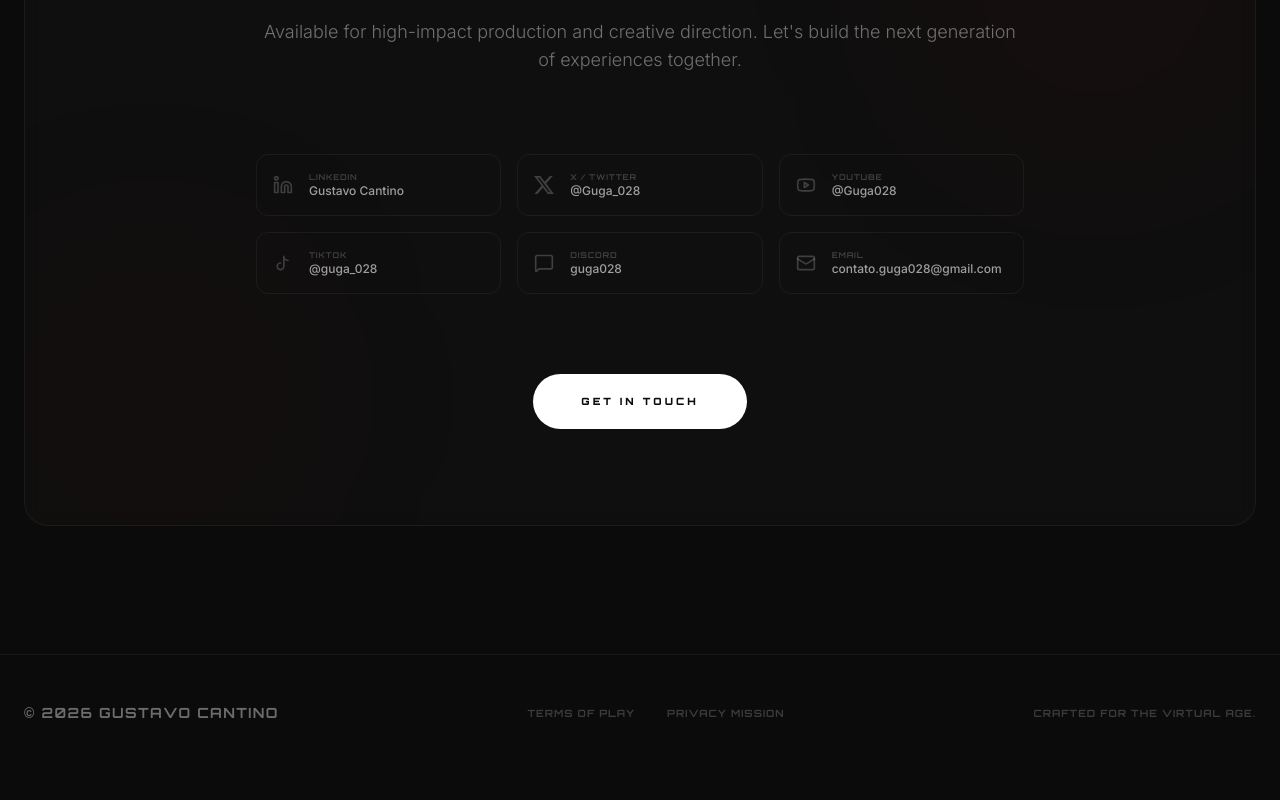
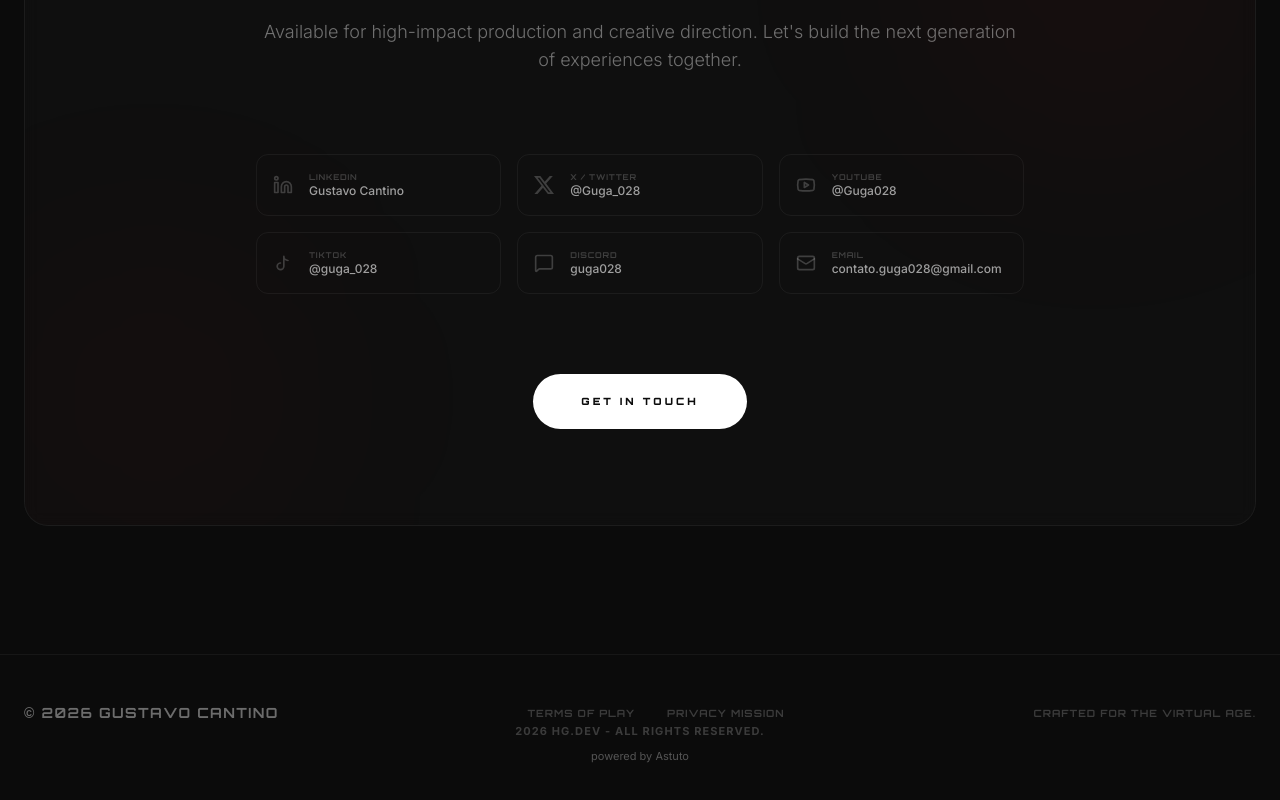
Before and after one commit to astuto7k/portifolio, a React (Vite) app: page / in a window 1280 px wide. Shown: the part 6032-6832 px from the top of the page. Before the commit the page ends 6803 px from the top, so only its background shows below. Built offline with nearby package versions, Linux system fonts and the light colour scheme.

Commit message:
Update Footer.tsx

```diff
--- a/components/Footer.tsx
+++ b/components/Footer.tsx
@@ -20,6 +20,22 @@ export const Footer: React.FC = () => {
           Crafted for the virtual age.
         </p>
       </div>
+<div className="text-center space-y-2">
+          <p className="font-inter text-[11px] font-bold tracking-widest text-white/20 uppercase">
+            {new Date().getFullYear()} Hg.dev - All rights reserved.
+          </p>
+          <p className="font-inter text-[11px] text-white/30">
+            <a
+              href="https://discord.com/channels/@me/1057488804497326152"
+              target="_blank"
+              rel="noopener noreferrer"
+              className="hover:text-[#2B9FE6] transition-colors"
+            >
+              powered by Astuto
+            </a>
+          </p>
+        </div>
+
     </footer>
   );
 };
```
